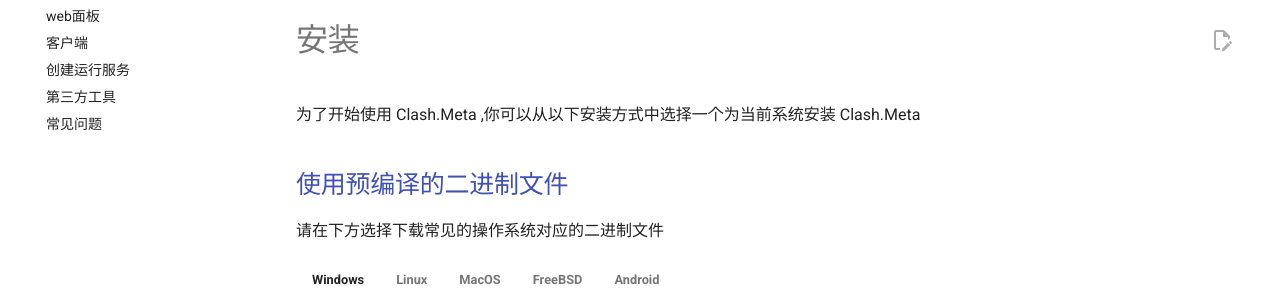
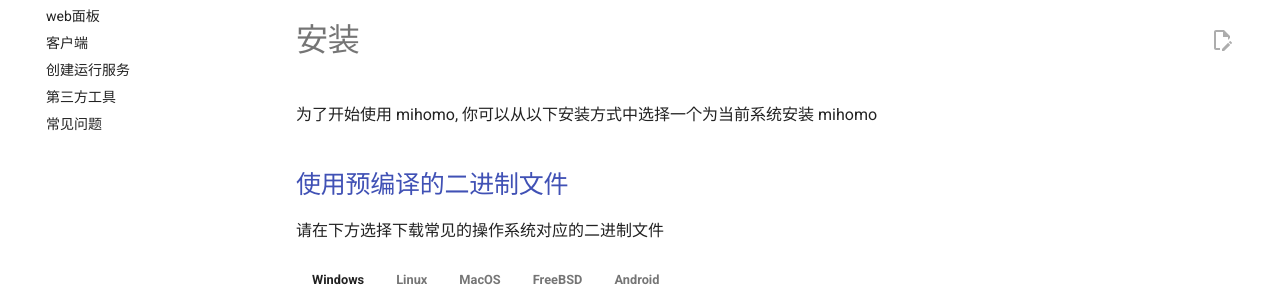
Before and after one commit to MetaCubeX/Meta-Docs, an MkDocs documentation site: the page built from docs/startup/index.md, in a window 1280 px wide. Shown: the part 171-467 px from the top of the page. Built offline with MkDocs 1.6.1 and Material for MkDocs 9.7.7, drawn with Linux system fonts in a browser that asks for light colours; comment, search, counter and statistics services are not loaded.

Commit message:
fix typo

```diff
--- a/docs/startup/index.md
+++ b/docs/startup/index.md
@@ -4,7 +4,7 @@ hide:
   - toc
 ---
 
-为了开始使用 Clash.Meta ,你可以从以下安装方式中选择一个为当前系统安装 Clash.Meta
+为了开始使用 mihomo, 你可以从以下安装方式中选择一个为当前系统安装 mihomo
 
 ## 使用预编译的二进制文件
 
```
